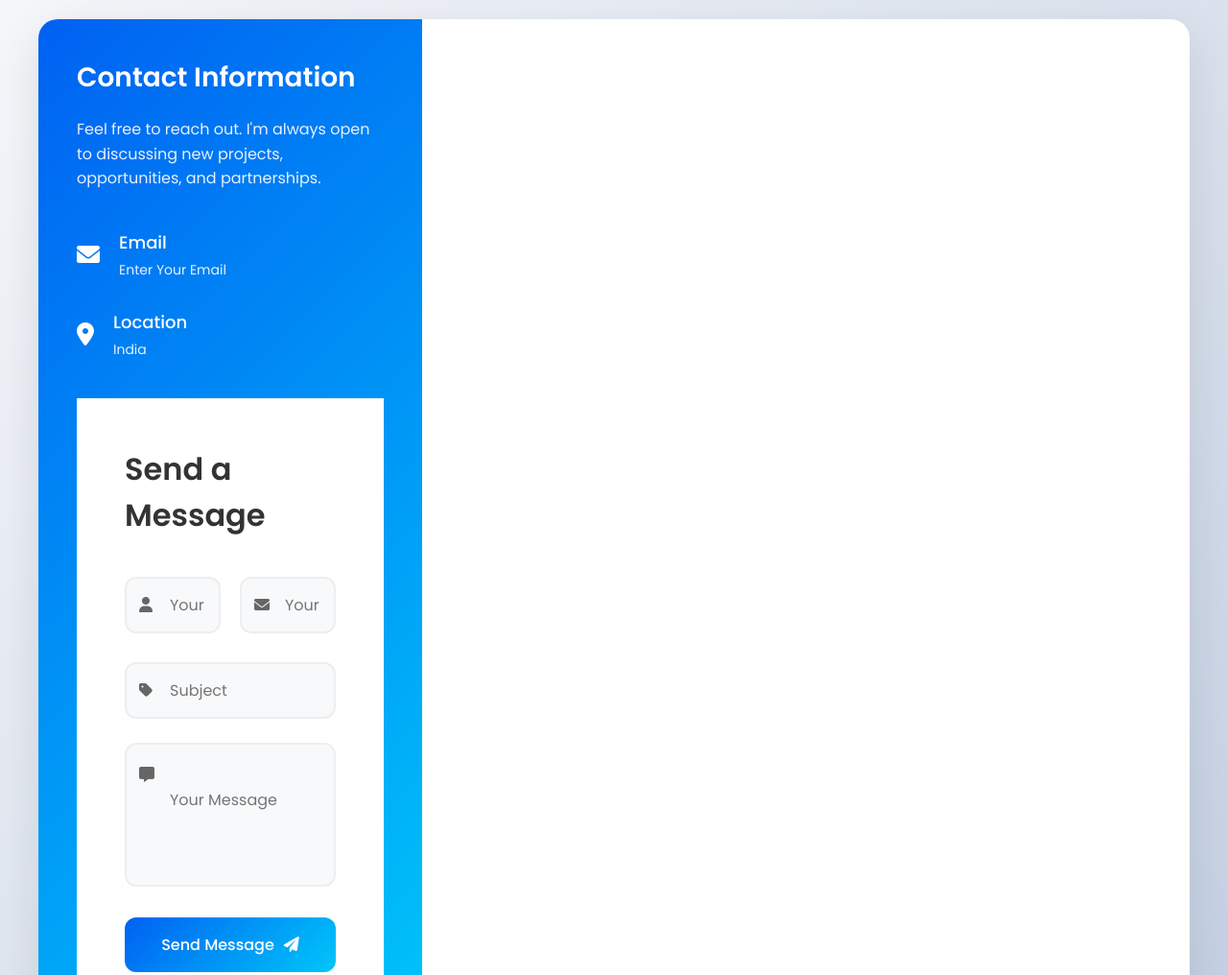
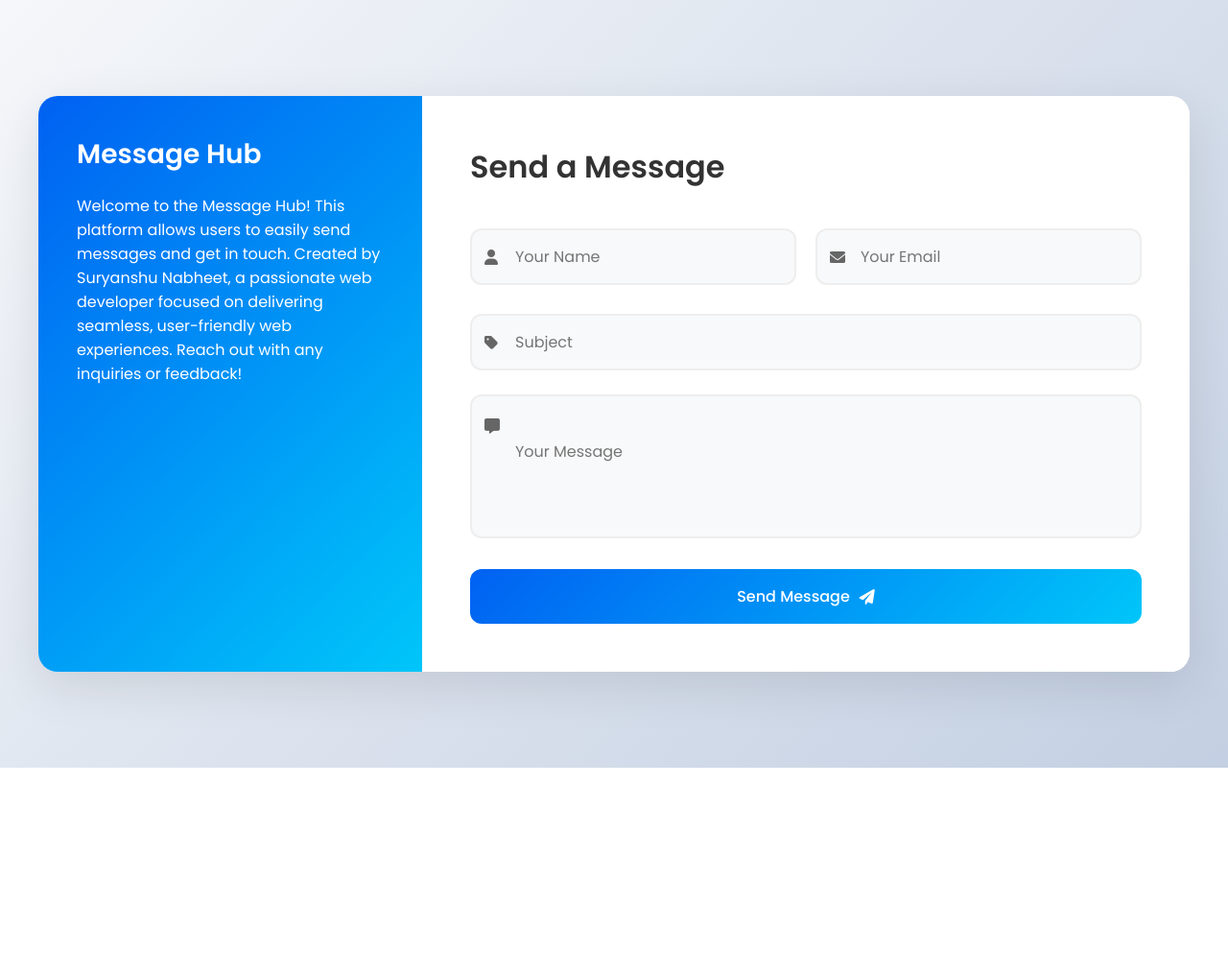
Before and after one commit to Suryanshu-Nabheet/Message_Hub, a plain HTML site: page index.html in a window 1280 px wide. Shown: the top 1016 px of the page at 96% size. After the commit the page ends 800 px from the top, so only its background shows below. Drawn offline with Linux system fonts and the light colour scheme.

Commit message:
index.html

```diff
--- a/index.html
+++ b/index.html
@@ -3,7 +3,7 @@
 <head>
     <meta charset="UTF-8">
     <meta name="viewport" content="width=device-width, initial-scale=1.0">
-    <title>Contact Me</title>
+    <title>Message Hub</title>
     <link rel="stylesheet" href="style.css">
     <link rel="stylesheet" href="https://cdnjs.cloudflare.com/ajax/libs/font-awesome/6.0.0/css/all.min.css">
     <link href="https://fonts.googleapis.com/css2?family=Poppins:wght@300;400;500;600;700&display=swap" rel="stylesheet">
@@ -12,26 +12,9 @@
     <div class="container">
         <div class="contact-wrapper">
             <div class="contact-info">
-                <h3>Contact Information</h3>
-                <p class="info-description">Feel free to reach out. I'm always open to discussing new projects, opportunities, and partnerships.</p>
-
-                <div class="info-items">
-                    <div class="info-item">
-                        <i class="fas fa-envelope"></i>
-                        <div>
-                            <h4>Email</h4>
-                            <p>Enter Your Email</p>
-                        </div>
-                    </div>
-
-                    <div class="info-item">
-                        <i class="fas fa-map-marker-alt"></i>
-                        <div>
-                            <h4>Location</h4>
-                            <p>India</p>
-                        </div>
-                    </div>
-                </div>
+                <h3>Message Hub</h3>
+                <p>Welcome to the Message Hub! This platform allows users to easily send messages and get in touch. Created by Suryanshu Nabheet, a passionate web developer focused on delivering seamless, user-friendly web experiences. Reach out with any inquiries or feedback!</p>
+            </div>
 
             <div class="contact-form">
                 <h2>Send a Message</h2>
@@ -78,7 +61,6 @@
                         <i class="fas fa-paper-plane"></i>
                     </button>
                 </form>
-
             </div>
         </div>
     </div>
```
